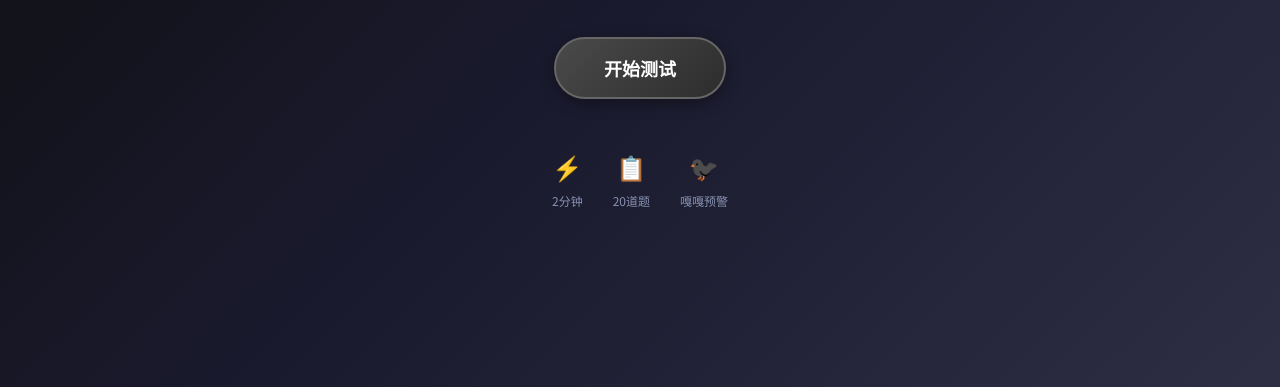
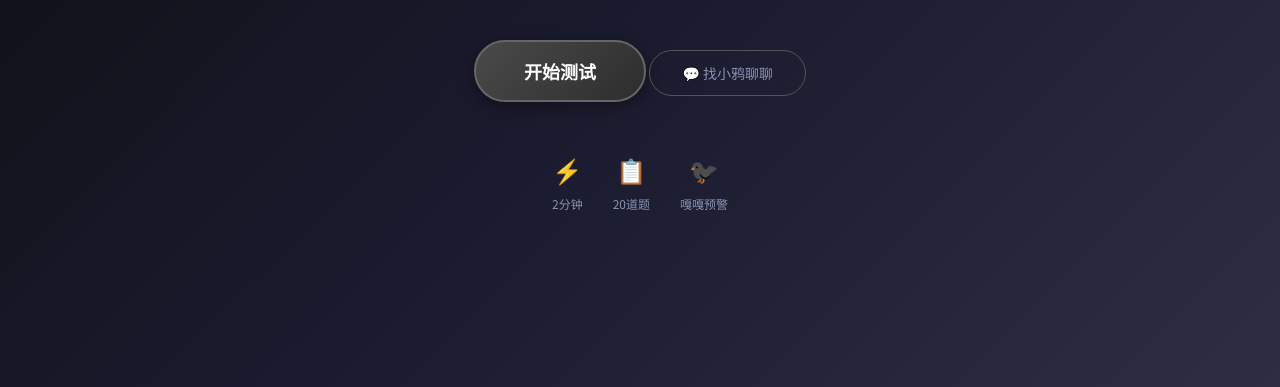
Before and after one commit to XX1483732026/-, a plain HTML site: page index.html in a window 1280 px wide. Shown: the part 413-800 px from the top of the page. Drawn offline with Linux system fonts and the light colour scheme.

Commit message:
恢复聊天入口：入口页和结果页都添加'找小鸦聊聊'按钮

```diff
--- a/index.html
+++ b/index.html
@@ -86,6 +86,24 @@
         }
 
         .start-btn:hover {
+        }
+
+        .chat-link {
+            display: inline-block;
+            margin-top: 16px;
+            padding: 12px 32px;
+            font-size: 14px;
+            color: #8892b0;
+            text-decoration: none;
+            border: 1px solid #555;
+            border-radius: 25px;
+            transition: all 0.3s ease;
+        }
+
+        .chat-link:hover {
+            color: #fff;
+            border-color: #888;
+            background: rgba(255, 255, 255, 0.05);
             transform: translateY(-3px);
             box-shadow: 0 6px 20px rgba(100, 100, 100, 0.3);
             border-color: #888;
@@ -582,6 +600,7 @@
             <h1 class="main-title">醒醒鸦</h1>
             <p class="subtitle">嘎 —— 别装了，测测你现在的真实状态</p>
             <button class="start-btn" id="startBtn">开始测试</button>
+            <a href="chat.html" class="chat-link">💬 找小鸦聊聊</a>
             <div class="features">
                 <div class="feature">
                     <div class="feature-icon">⚡</div>
@@ -636,6 +655,7 @@
                     <button class="share-option-btn" id="downloadImgBtn">🖼️ 下载图片</button>
                 </div>
                 <button class="retry-btn" id="retryBtn">🔄 重新测试</button>
+                <a href="chat.html" class="chat-link">💬 找小鸦聊聊</a>
             </div>
             <div class="footer-tip">关注「醒醒鸦」公众号 · 嘎嘎陪你每一天</div>
         </div>
```
